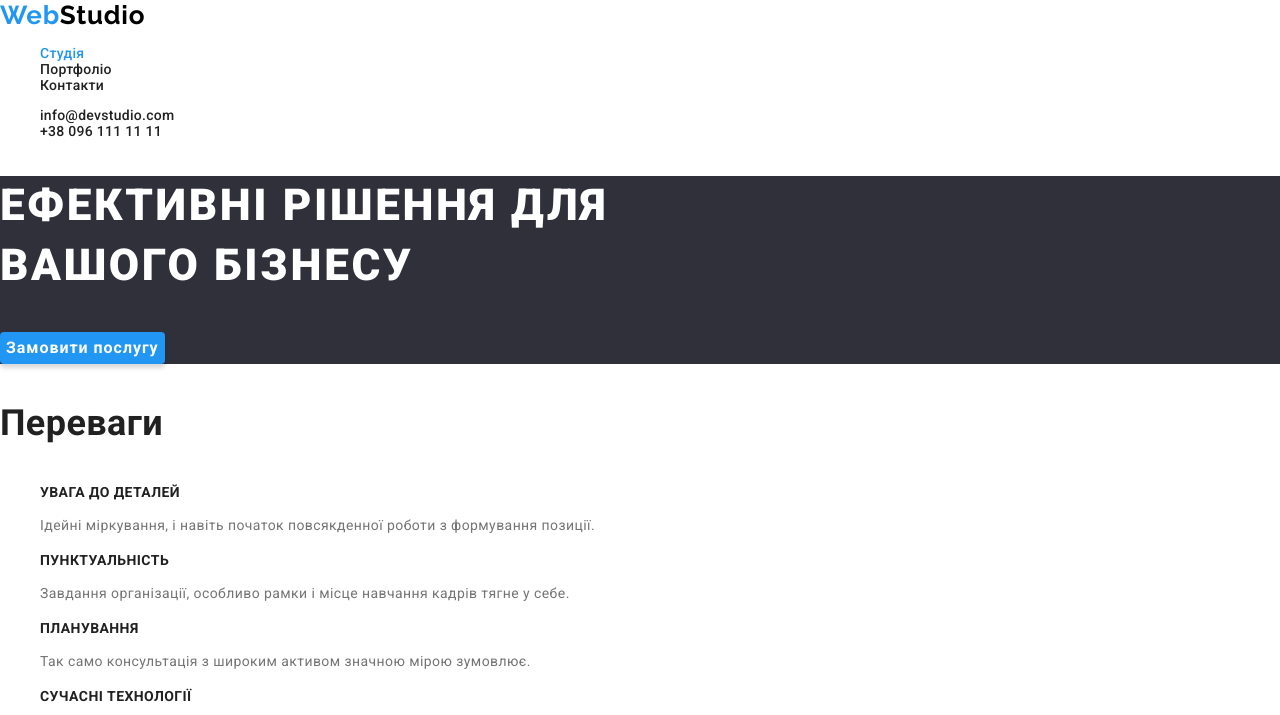
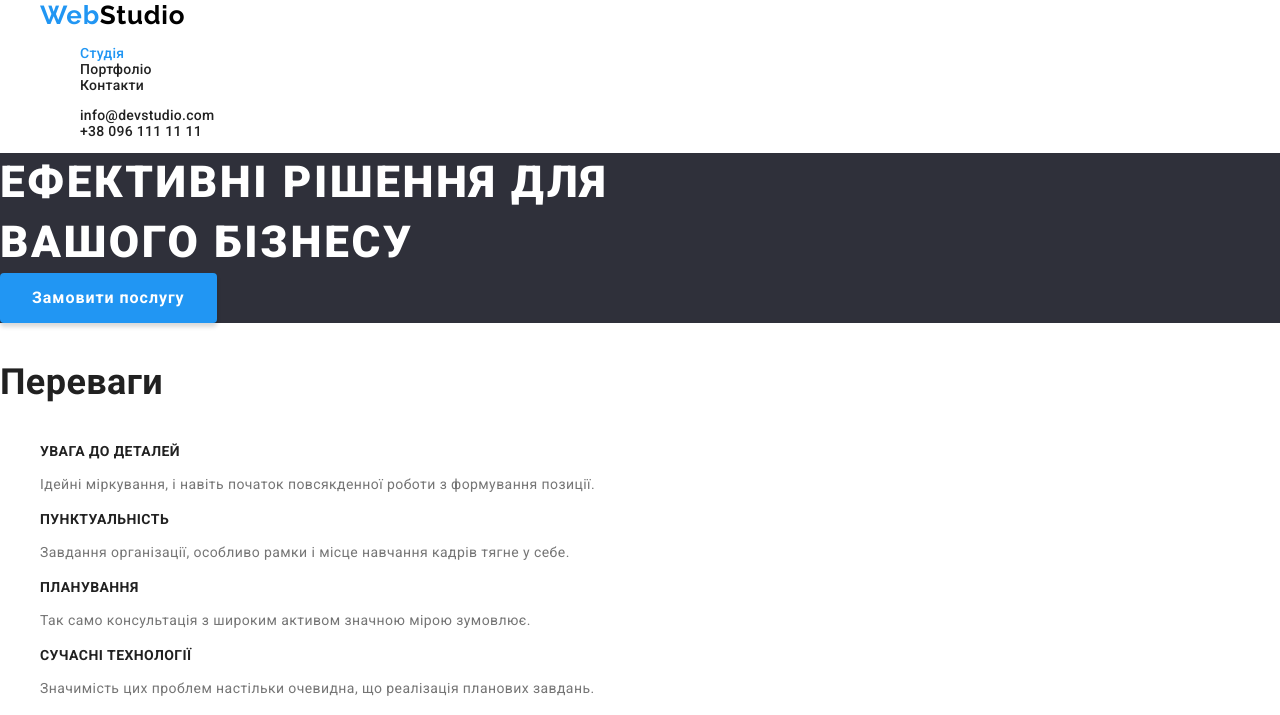
Before and after one commit to DanyloSvietik/goit-markup-hw-03-test-Danylo, a plain HTML site: page index.html in a window 1280 px wide. Shown: the top 715 px of the page. Drawn offline with nearby package versions, Linux system fonts and the light colour scheme.

Commit message:
scc hero 02-11-2022

```diff
--- a/css/styles.css
+++ b/css/styles.css
@@ -35,8 +35,20 @@ body {
     letter-spacing: 0.03em;
 }
 
+/*--------------page header--------------*/
+
+.page-header {
+    background-color: var(--header-background-color);
+}
+
+.header-container {
+    margin-left: auto;
+    margin-right: auto;
+    width: 1200px;
+
+}
+
 /*---------------site nav-----------------*/
-
 
 .logo-nav {
     color: var(--blue-text-backgrounds);
@@ -109,6 +121,8 @@ body {
 }
 
 .hero-title {
+    margin-top: 0;
+    margin-bottom: 0;
     font-weight: 900;
     font-size: 44px;
     line-height: 1.3636;
@@ -131,6 +145,12 @@ body {
     box-shadow: 0px 4px 4px rgba(0, 0, 0, 0.15);
     border-radius: 4px;
     cursor: pointer;
+    padding: 10px 32px;
+    display: inline-block;
+    min-width: 216px;
+    height: 50px;
+    text-align: center;
+
 }
 
 .hero-button:hover,
--- a/index.html
+++ b/index.html
@@ -16,7 +16,8 @@
 </head>
 <body>
     <!--Шапка сайта-->
-    <header class="header">
+    <header class="page-header">
+        <div class="header-container">
             <nav>
                     <a href="#" class="web-nav header-logo-links"> <span class="logo-nav header-logo-links">Web</span>Studio</a>
                 <ul class="list header-nav">
@@ -29,6 +30,9 @@
                 <li><a class="header-contact" href="mailto:info@devstudio.com">info@devstudio.com</a></li>
                 <li><a class="header-contact" href="tel:+380961111111">+38 096 111 11 11</a></li>
             </ul>
+
+        </div>
+
     </header>
     <!--Основной блок - Герой-->
     <main>
```
Lines whose indentation alone changed are shown as unchanged.
